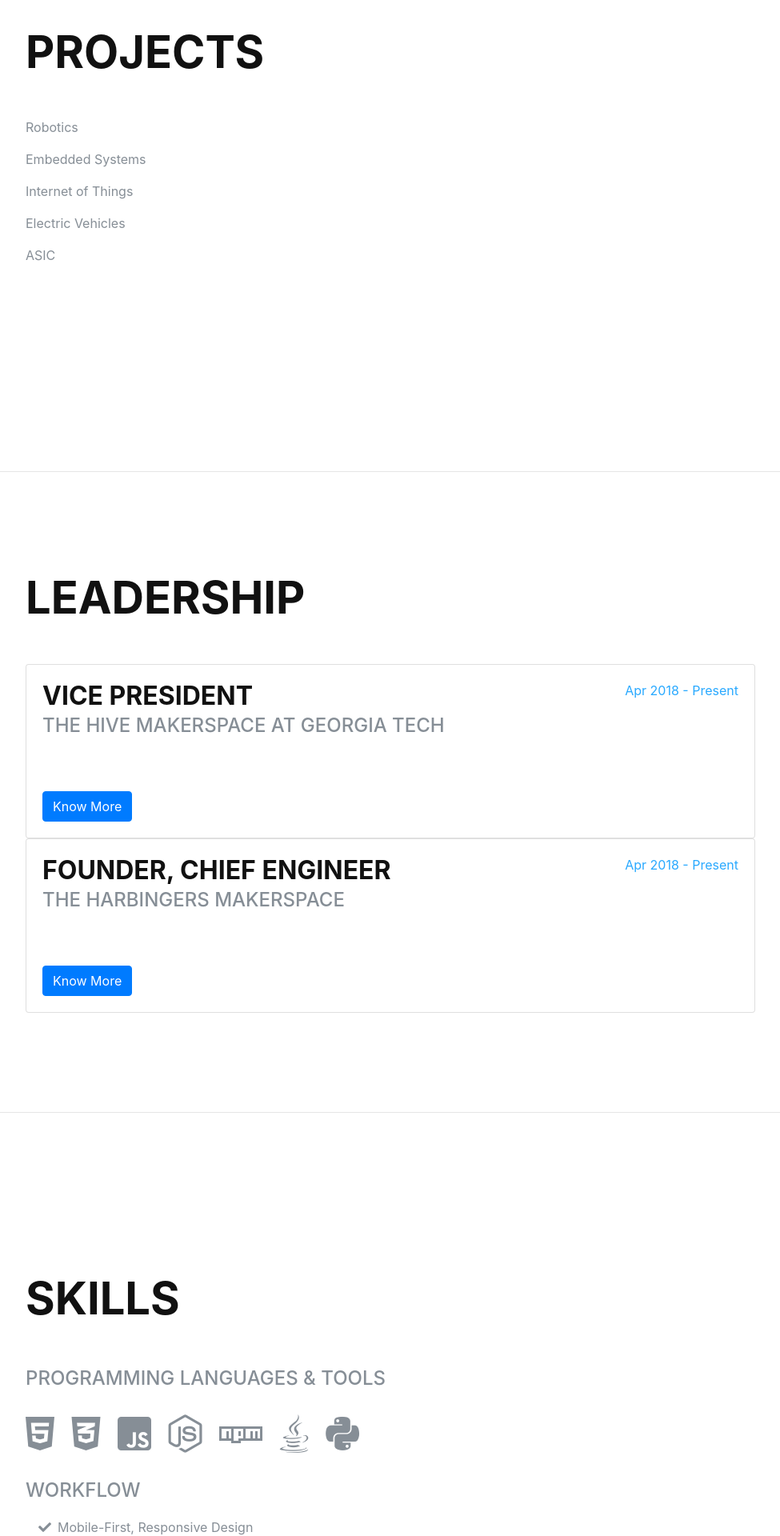
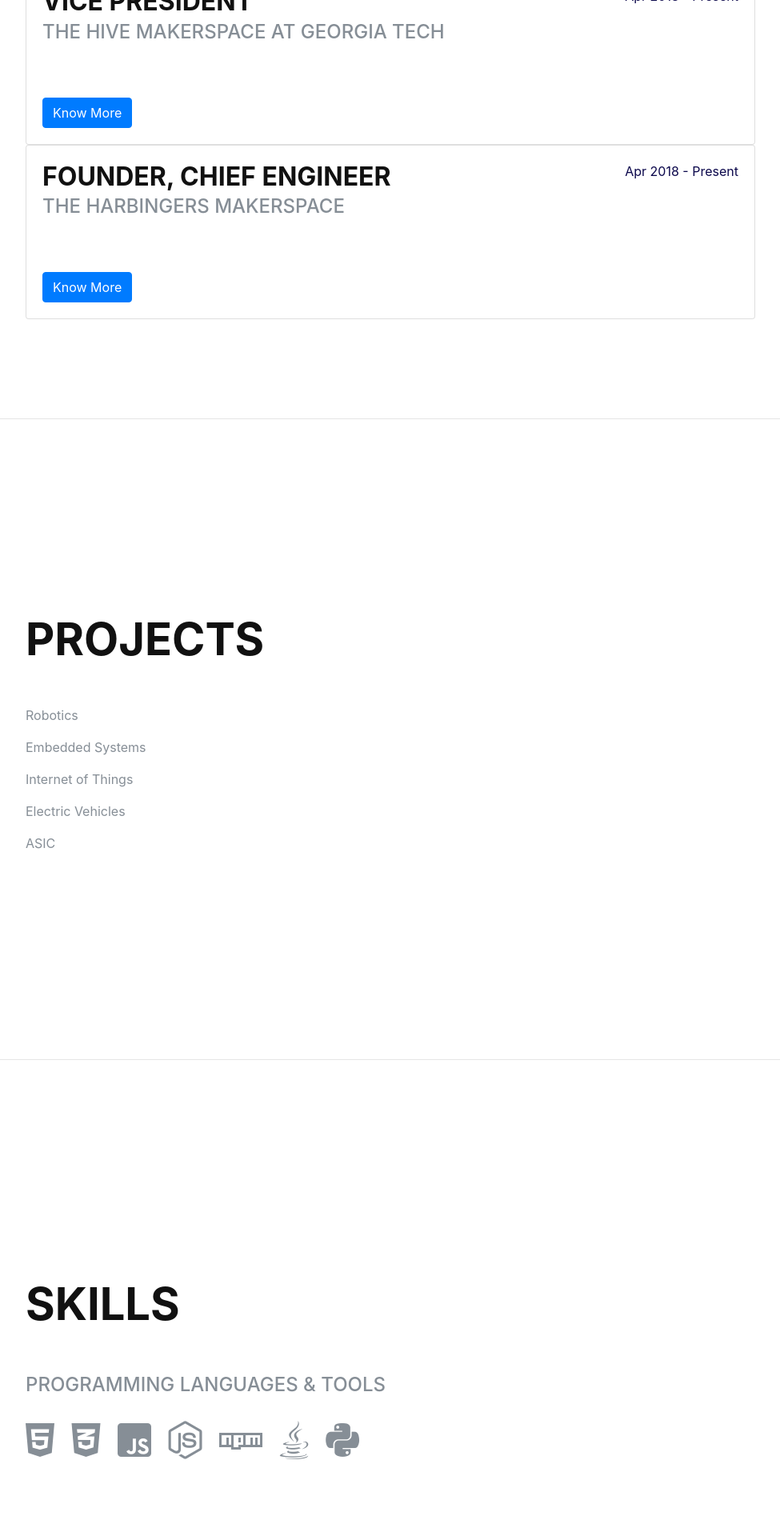
Before and after one commit to YilunAllenChen/page, a PHP site: page / in a window 1280 px wide. Shown: the part 2680-4600 px from the top of the page at 80% size, without its empty margins (288-1263 px from the left). After the commit the page ends 4504 px from the top, so only its background shows below. Run offline with PHP 8.4, Linux system fonts and the light colour scheme; some web fonts are replaced.

Commit message:
updated colors

```diff
--- a/css/resume.css
+++ b/css/resume.css
@@ -47,6 +47,10 @@ p.lead {
   font-weight: 400;
 }
 
+.expItem:hover {
+  color: #AAAAAA;
+}
+
 .subheading {
   text-transform: uppercase;
   font-weight: 500;
@@ -58,7 +62,7 @@ p.lead {
   display: inline-block;
   height: 3.5rem;
   width: 3.5rem;
-  background-color: #495057;
+  background-color: #801336;
   color: #fff !important;
   border-radius: 100%;
   text-align: center;
@@ -72,7 +76,7 @@ p.lead {
 }
 
 .social-icons a:hover {
-  background-color: #BD5D38;
+  background-color: #c72c41;
 }
 
 .dev-icons {
@@ -80,7 +84,7 @@ p.lead {
 }
 
 .dev-icons .list-inline-item i:hover {
-  color: #BD5D38;
+  color: #c72c41;
 }
 
 #sideNav .navbar-nav .nav-item .nav-link {
@@ -90,7 +94,7 @@ p.lead {
 }
 
 #sideNav .navbar-toggler:focus {
-  outline-color: #d48a6e;
+  outline-color: #c72c41;
 }
 
 @media (min-width: 992px) {
@@ -176,19 +180,19 @@ section.resume-section .resume-item .resume-date {
 }
 
 .bg-primary {
-  background-color: rgb(14, 0, 66) !important;
+  background-color: #801336 !important;
 }
 
 .text-primary {
-  color: rgb(41, 169, 255) !important;
+  color: #0c084c !important;
 }
 
 a {
-  color: rgb(0, 132, 255);
+  color: #0c084c;
 }
 
 a:hover, a:focus, a:active {
-  color: rgb(5, 90, 201);
+  color: #11999e;
 }
 
 .bg {
--- a/index.html
+++ b/index.html
@@ -48,10 +48,10 @@
           <a class="nav-link js-scroll-trigger" href="#education">Education</a>
         </li>
         <li class="nav-item">
-          <a class="nav-link js-scroll-trigger" href="#interests">Projects</a>
+          <a class="nav-link js-scroll-trigger" href="#Leadership">Leadership</a>
         </li>
         <li class="nav-item">
-          <a class="nav-link js-scroll-trigger" href="#awards">Leadership</a>
+          <a class="nav-link js-scroll-trigger" href="#Projects">Projects</a>
         </li>
         <li class="nav-item">
           <a class="nav-link js-scroll-trigger" href="#skills">Skills</a>
@@ -100,13 +100,11 @@
         <h2 class="mb-5">Experience</h2>
 
 
-
-
         <div class="card">
           <div class="card-body">
             <div class="resume-item d-flex flex-column flex-md-row justify-content-between mb-5">
               <div class="resume-content">
-                <h3 class="mb-0" data-toggle="collapse" data-target="#exp1">Robotics Research Assistant</h3>
+                <h3 class="mb-0 expItem" data-toggle="collapse" data-target="#exp1">Robotics Research Assistant</h3>
                 <div class="subheading mb-3">Georgia Institute of Technology</div>
 
                 <div id="exp1" class="collapse">
@@ -123,10 +121,10 @@
                         <img class="d-block w-100" src="./img/thumbnails/cecropia.png" alt="First slide">
                       </div>
                       <div class="carousel-item">
-                        <img class="d-block w-100" src="./img/thumbnails/slothbot.jpg" alt="Second slide">
+                        <img class="d-block w-100" src="./img/thumbnails/slothbotparts.jpg" alt="Second slide">
                       </div>
                       <div class="carousel-item">
-                        <img class="d-block w-100" src="./img/thumbnails/brushbot.png" alt="Third slide">
+                        <img class="d-block w-100" src="./img/thumbnails/brushbotboard.png" alt="Third slide">
                       </div>
                     </div>
                     <a class="carousel-control-prev" href="#carouselExampleControls" role="button" data-slide="prev">
@@ -145,7 +143,6 @@
                 <span class="text-primary">Apr 2019 - Present</span>
               </div>
             </div>
-            <button type="button" class="btn btn-primary" data-toggle="collapse" data-target="#exp1">Know More</button>
           </div>
         </div>
 
@@ -153,7 +150,7 @@
           <div class="card-body">
             <div class="resume-item d-flex flex-column flex-md-row justify-content-between mb-5">
               <div class="resume-content">
-                <h3 class="mb-0" data-toggle="collapse" data-target="#exp2">Co-Founder</h3>
+                <h3 class="mb-0 expItem" data-toggle="collapse" data-target="#exp2">Co-Founder</h3>
                 <div class="subheading mb-3">TipJar</div>
                 <div id="exp2" class="collapse">
                   <p>Launched a team to develop an web application to help servers find better tipping places to work
@@ -168,7 +165,6 @@
                 <span class="text-primary">Aug 2018 - Dec 2018</span>
               </div>
             </div>
-            <button type="button" class="btn btn-primary" data-toggle="collapse" data-target="#exp2">Know More</button>
           </div>
         </div>
 
@@ -176,7 +172,7 @@
           <div class="card-body">
             <div class="resume-item d-flex flex-column flex-md-row justify-content-between mb-5">
               <div class="resume-content">
-                <h3 class="mb-0" data-toggle="collapse" data-target="#exp3">Software Engineer</h3>
+                <h3 class="mb-0 expItem" data-toggle="collapse" data-target="#exp3">Cloud Engineer</h3>
                 <div class="subheading mb-3">Bigger Lab 必果编程社</div>
                 <div id="exp3" class="collapse">
                   <p>Performed company website setup in LNMP environment on a cloud server through SSH. <a
@@ -190,7 +186,6 @@
                 <span class="text-primary">Apr 2018 - Present</span>
               </div>
             </div>
-            <button type="button" class="btn btn-primary" data-toggle="collapse" data-target="#exp3">Know More</button>
           </div>
         </div>
 
@@ -223,20 +218,7 @@
 
     <hr class="m-0">
 
-    <section class="resume-section p-3 p-lg-5 d-flex align-items-center" id="interests">
-      <div class="w-100">
-        <h2 class="mb-5">Projects</h2>
-        <p>Robotics</p>
-        <p>Embedded Systems</p>
-        <p>Internet of Things</p>
-        <p>Electric Vehicles</p>
-        <p>ASIC</p>
-      </div>
-    </section>
-
-    <hr class="m-0">
-
-    <section class="resume-section p-3 p-lg-5 d-flex align-items-center" id="awards">
+    <section class="resume-section p-3 p-lg-5 d-flex align-items-center" id="Leadership">
       <div class="w-100">
         <h2 class="mb-5">Leadership</h2>
 
@@ -244,7 +226,7 @@
           <div class="card-body">
             <div class="resume-item d-flex flex-column flex-md-row justify-content-between mb-5">
               <div class="resume-content">
-                <h3 class="mb-0" data-toggle="collapse" data-target="#lead1">Vice President</h3>
+                <h3 class="mb-0 expItem" data-toggle="collapse" data-target="#lead1">Vice President</h3>
                 <div class="subheading mb-3">The HIVE Makerspace at Georgia Tech</div>
                 <div id="lead1" class="collapse">
                   <p>Managed projects and tasks of the Executive Board with MS Planner(on average ~40 tasks per week).
@@ -265,13 +247,15 @@
           <div class="card-body">
             <div class="resume-item d-flex flex-column flex-md-row justify-content-between mb-5">
               <div class="resume-content">
-                <h3 class="mb-0" data-toggle="collapse" data-target="#lead2">Founder, Chief Engineer</h3>
+                <h3 class="mb-0 expItem" data-toggle="collapse" data-target="#lead2">Founder, Chief Engineer</h3>
                 <div class="subheading mb-3">The Harbingers Makerspace</div>
                 <div id="lead2" class="collapse">
                   <p>Founded the first student-run high school makerspace in mainland China.</p>
                   <p>Raised ~$8,000 start-up funding from peers and parents and achieved financial independence.</p>
                   <p>Supervised and mentored 8 student projects that involved Arduino Uno, Laser-cutters, and 3-D
                     printers.</p>
+                  <p>Designed an Arduino-based 20-hour intro level embedded system course for high school students to
+                    kick off their ideas.</p>
                 </div>
               </div>
               <div class="resume-date text-md-right">
@@ -289,6 +273,21 @@
 
 
     <hr class="m-0">
+
+
+    <section class="resume-section p-3 p-lg-5 d-flex align-items-center" id="Projects">
+      <div class="w-100">
+        <h2 class="mb-5">Projects</h2>
+        <p>Robotics</p>
+        <p>Embedded Systems</p>
+        <p>Internet of Things</p>
+        <p>Electric Vehicles</p>
+        <p>ASIC</p>
+      </div>
+    </section>
+
+    <hr class="m-0">
+
 
     <section class="resume-section p-3 p-lg-5 d-flex align-items-center" id="skills">
       <div class="w-100">
@@ -319,21 +318,6 @@
           </li>
         </ul>
 
-        <div class="subheading mb-3">Workflow</div>
-        <ul class="fa-ul mb-0">
-          <li>
-            <i class="fa-li fa fa-check"></i>
-            Mobile-First, Responsive Design</li>
-          <li>
-            <i class="fa-li fa fa-check"></i>
-            Cross Browser Testing &amp; Debugging</li>
-          <li>
-            <i class="fa-li fa fa-check"></i>
-            Cross Functional Teams</li>
-          <li>
-            <i class="fa-li fa fa-check"></i>
-            Agile Development &amp; Scrum</li>
-        </ul>
       </div>
     </section>
 
```
Also changed, not shown: img/backgrounds/GeorgiaTech.jpg (added), img/thumbnails/brushbotboard.png (renamed from img/thumbnails/brushbot.png), img/thumbnails/slothbotparts.jpg (renamed from img/thumbnails/slothbot.jpg).
